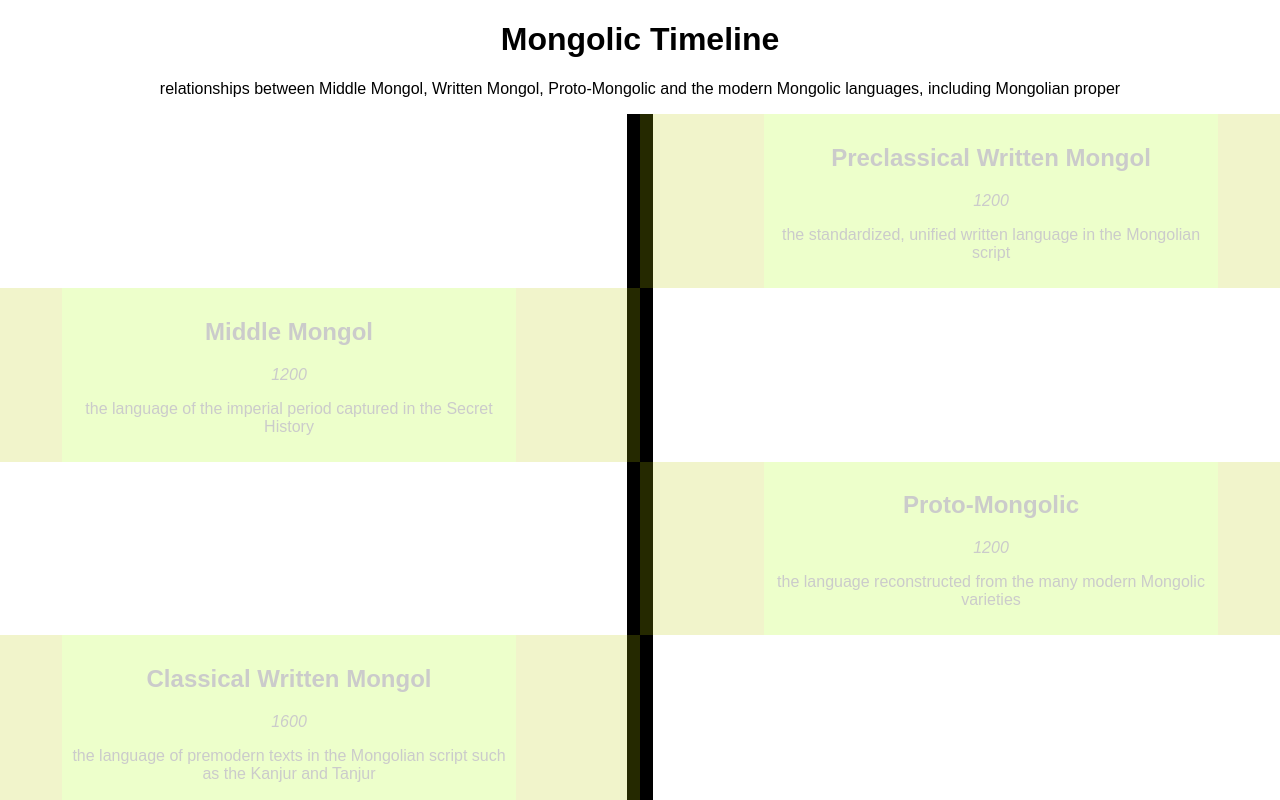
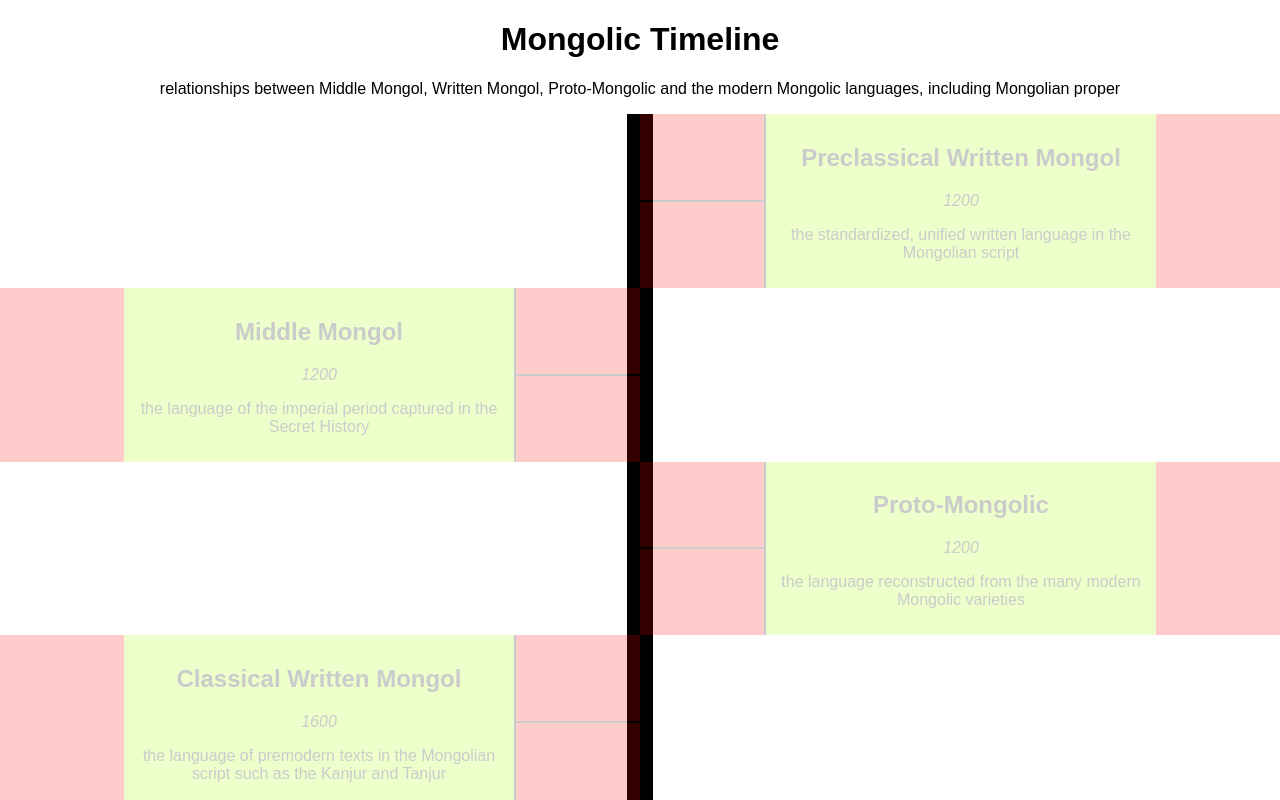
Before and after one commit to Botmasher/mongolic-timeline, a React (Create React App) app: page / in a window 1280 px wide. Shown: the top 800 px of the page. Built offline with nearby package versions, Linux system fonts and the light colour scheme; the HTML template or start-up script is replaced by a standard one.

Commit message:
Style connector border along timeline node

```diff
--- a/src/TimelineNode/index.js
+++ b/src/TimelineNode/index.js
@@ -1,7 +1,25 @@
 import React from 'react';
 
-const TimelineNode = ({ direction, title, year, content, offsetTop }) => (
+const TimelineNode = ({ direction, title, year, content, offsetTop }) => {
+
+	const makeTimelineMarker = useConnector => {
+		if (useConnector) {
+			return(
+				<div style={styles.timelineMarker}>
+					<div style={styles.timelineConnectorAbove}></div>
+					<div style={styles.timelineConnectorBelow}></div>
+				</div>
+			);
+		} else {
+			return(
+				<div style={styles.timelineMarker}>
+				</div>
+			);
+		}
+	};
+
 	// NOTE remove -test from class name to apply defined App.css styles
+	return(
 		<div className={`timeline-node-${direction}-test`}
 			style={{
 				...styles.timelineNode,
@@ -9,41 +27,50 @@ const TimelineNode = ({ direction, title, year, content, offsetTop }) => (
 				left: direction === 'right' ? '50%' : 0
 			}}
 		>
-		<div
-			className="timeline-marker-test"
-			style={{...styles.timelineMarker, width: direction === 'left' ? '10%' : '20%'}}>
-		</div>
+			{direction === 'right' ? makeTimelineMarker(true) : makeTimelineMarker(false)}
 			<div
 				className="timeline-content-test"
-			style={styles.timelineContent}
+				style={{
+					...styles.timelineContent,
+					borderLeft: direction === 'right' ? '2px solid black' : 0,
+					borderRight: direction === 'left' ? '2px solid black' : 0
+				}}
 			>
 				<h2>{title}</h2>
 				<p><em>{year}</em></p>
 				<p>{content}</p>
 			</div>
-		<div
-			className="timeline-marker-test"
-			style={{...styles.timelineMarker, width: direction === 'right' ? '10%' : '20%'}}>
-		</div>
+			{direction === 'left' ? makeTimelineMarker(true) : makeTimelineMarker(false)}
 		</div>
 	);
+}
 
 const styles = {
 	timelineNode: {
 		position: 'relative',
 		display: 'flex',
+		flexDirection: 'row',
 		zIndex: 5,
 		width: '50%',
 		backgroundColor: '#aaff00',
 		opacity: 0.2,
 	},
 	timelineContent: {
-		width: '70%',
+		flex: 3,
 		padding: 10
 	},
 	timelineMarker: {
-		backgroundColor: 'red',
-		opacity: 0.2
+		flex: 1,
+		display: 'flex',
+		flexDirection: 'column',
+		backgroundColor: 'red'
+	},
+	timelineConnectorAbove: {
+		flex: 1,
+		borderBottom: '2px solid black'
+	},
+	timelineConnectorBelow: {
+		flex: 1
 	}
 };
 
```
Lines whose indentation alone changed are shown as unchanged.
